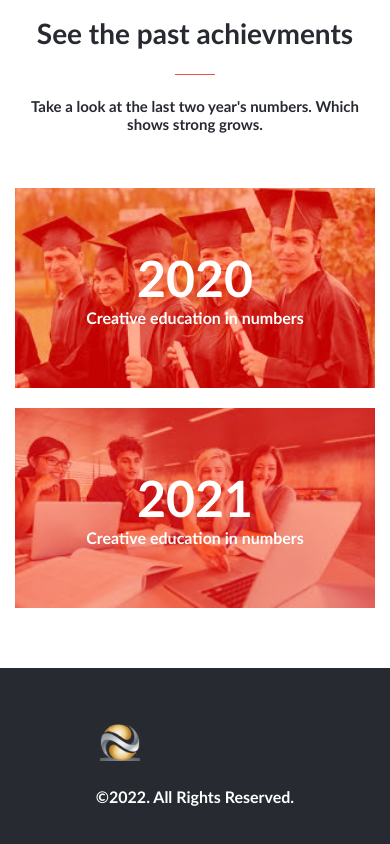
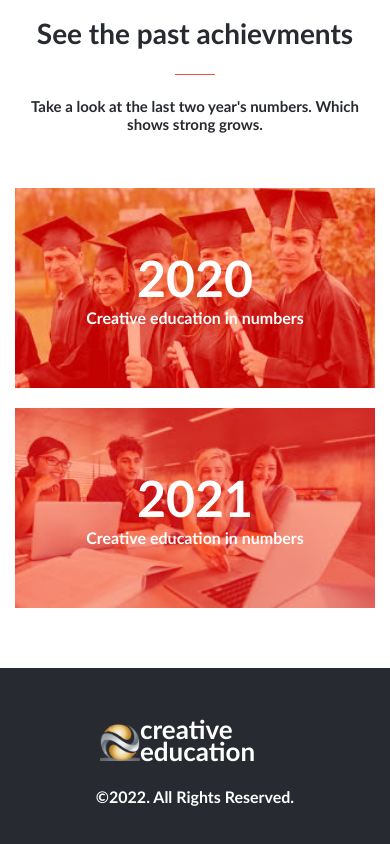
Before and after one commit to username-forGithub/online_courses, a website: page about.html in a window 390 px wide. Shown: the part 1516-2360 px from the top of the page. Drawn offline with Linux system fonts and the light colour scheme; files whose address does not match are found by name; a web font is replaced by a local one.

Commit message:
Update main.css

```diff
--- a/css/main.css
+++ b/css/main.css
@@ -1051,6 +1051,10 @@ footer .text-wrapper {
     color: #272a31;
   }
 
+  footer.about-footer .left{
+    color: #fff;
+  }
+
   .section1 {
     padding-bottom: 60px;
   }
```
